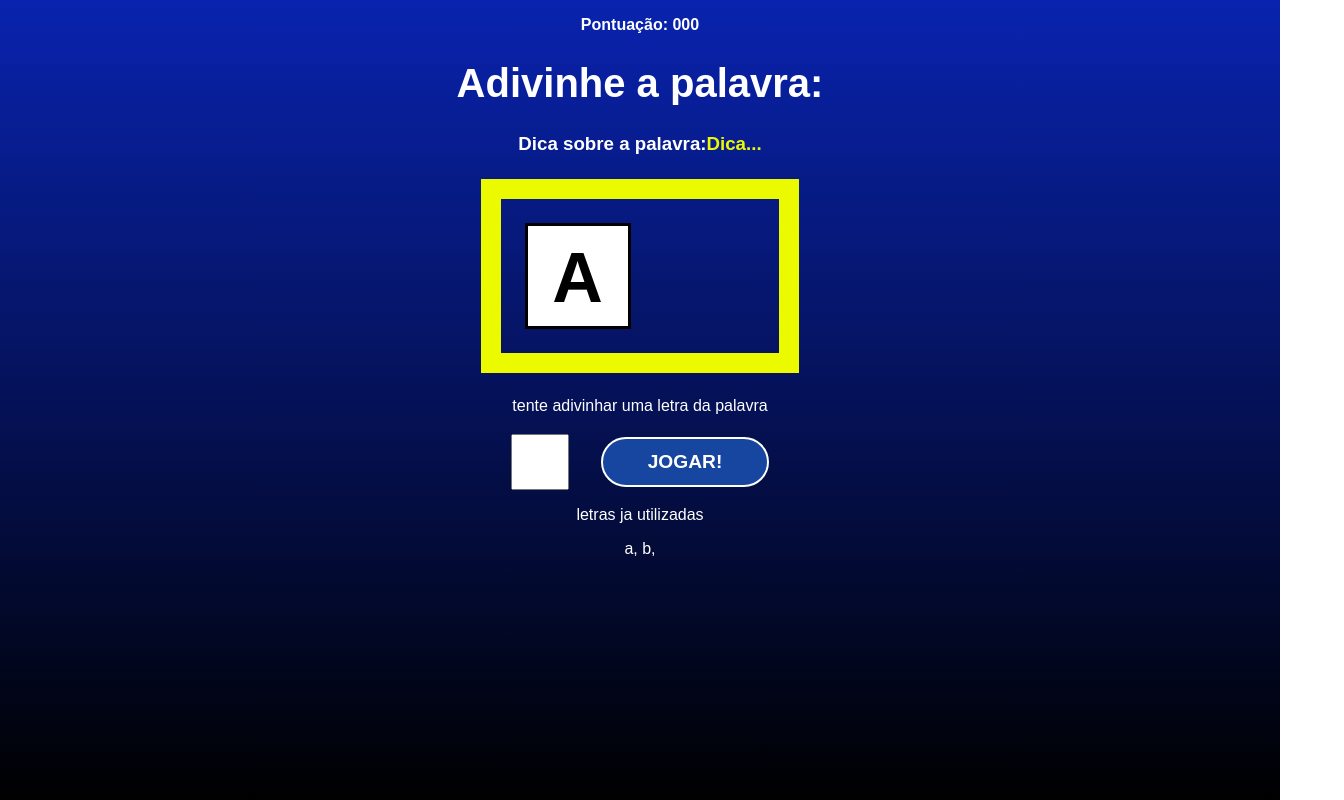
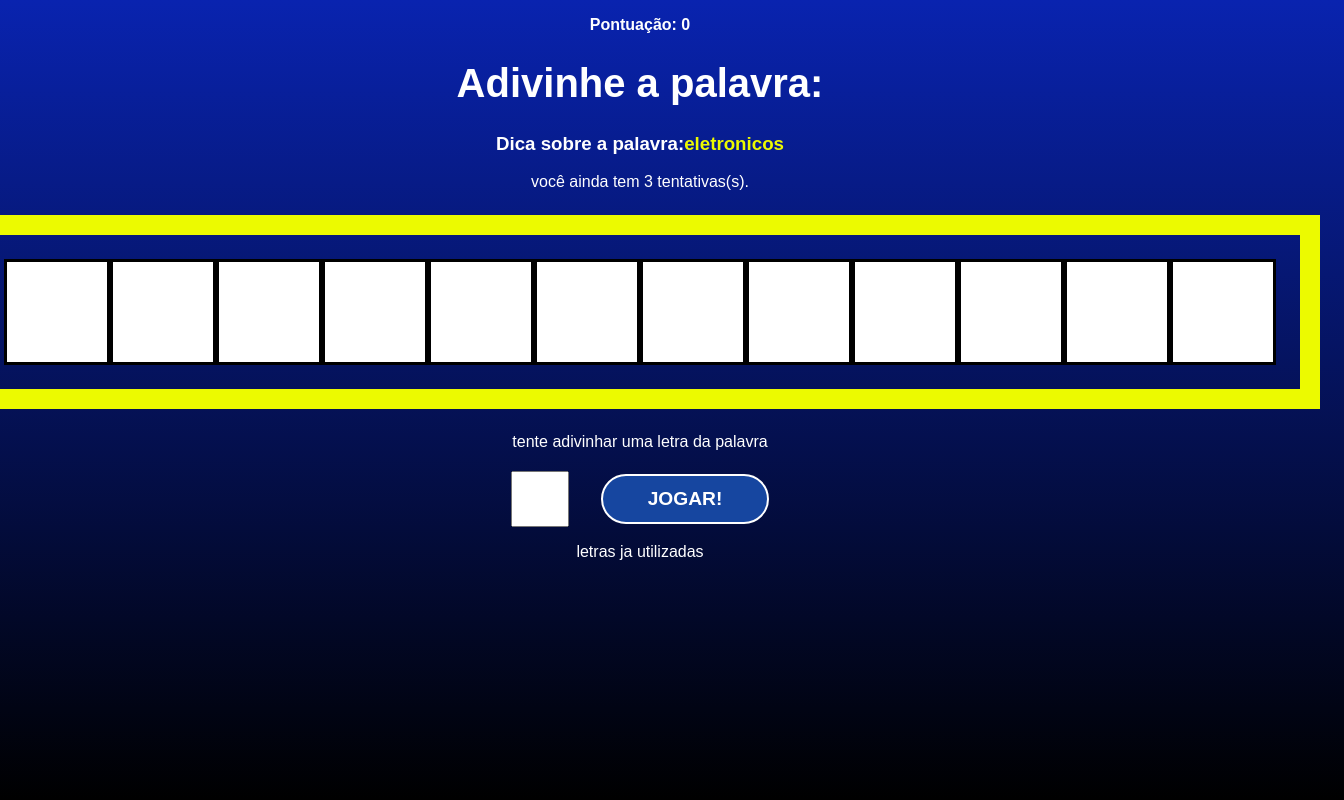
Before and after one commit to phxofc/GameAdivinharReact, a React (Vite) app: page / in a window 1280 px wide. Both pictures are taken after a click on the button "COMEÇAR O GAME". Shown: the whole page, 1344 px wide, since content can reach past the window. Built offline with nearby package versions, Linux system fonts and the light colour scheme.

Commit message:
consumindo os states do game

```diff
--- a/src/App.jsx
+++ b/src/App.jsx
@@ -28,6 +28,11 @@
   const [pickedCategory, setPickedCategory] = useState("")
   const [letters, setLetters] = useState("")
 
+  const [guessedLetters, setGuessedLetters] = useState([])
+  const [wrongLetters, setWrongLetters] = useState([])
+  const [guesses, setGuesses] = useState(3)
+  const [score, setScore] = useState(0)
+
   const pickWordAndCategory=() =>{
     //pick a random category
     const categories = Object.keys(words)
@@ -57,7 +62,7 @@
     // fill states
     setPickedWord(word)
     setPickedCategory(category)
-    setLetters(letters)
+    setLetters(wordLetters)
 
     setGameStage(stages[1].name)
   }
@@ -74,7 +79,18 @@
     <>
       <div>
       {gameStage == 'start' &&  <StartScreen startGame={startGame}  />}
-      {gameStage == 'game' &&  <Game verifyLetter={verifyLetter}/>}
+      {gameStage == 'game' &&  <Game
+
+      verifyLetter={verifyLetter}
+      pickedWord={pickedWord}
+      pickedCategory={pickedCategory}
+      letters={letters}
+      guessedLetters={guessedLetters}
+      wrongLetters={wrongLetters}
+      guesses= {guesses}
+      score={score}
+
+      />}
       {gameStage == 'end' &&  <GameOver retry={retry}/>}
       </div>
 
--- a/src/assets/components/Game.css
+++ b/src/assets/components/Game.css
@@ -14,7 +14,7 @@
     display: flex;
 }
 
-.letter, .blanckSquare{
+.letter, .blankSquare{
     font-size:  70px;
     line-height: 1.5;
     border: 3px solid #000;
--- a/src/assets/components/Game.jsx
+++ b/src/assets/components/Game.jsx
@@ -1,19 +1,32 @@
 import './Game.css'
 
-const Game = ({verifyLetter}) => {
+const Game = ({verifyLetter,
+    pickedWord,
+    pickedCategory,
+    letters,
+    guessedLetters,
+    wrongLetters,
+    guesses,
+    score}) => {
   return (
     <div className='game'>
 
         <p className='points'>
-            <span>Pontuação: 000</span>
+            <span>Pontuação: {score}</span>
         </p>
         <h1>Adivinhe a palavra:</h1>
         <h3 className='tip'>
-            Dica sobre a palavra:<span>Dica...</span>
+            Dica sobre a palavra:<span>{pickedCategory}</span>
         </h3>
+        <p>você ainda tem {guesses} tentativas(s).</p>
     <div className='wordContainer'>
-        <span className='letter'>A</span>
-        <span className='blankSquare'></span>
+        {letters.map((letter, i) =>
+            guessedLetters.includes(letter)?(
+                <span key ={i} className="letter"> {letter}</span>
+            ):(
+                <span key ={i} className="blankSquare"> </span>
+            )
+        )}
     </div>
     <div className="letterContainer">
         <p>tente adivinhar uma letra da palavra</p>
@@ -24,8 +37,9 @@
     </div>
     <div className="wrongLettersContainer">
         <p>letras ja utilizadas</p>
-        <span>a, </span>
-        <span>b, </span>
+        {wrongLetters.map((letter, i) =>(
+            <span key={i}>{letter}</span>
+        ))}
     </div>
     </div>
   )
```
